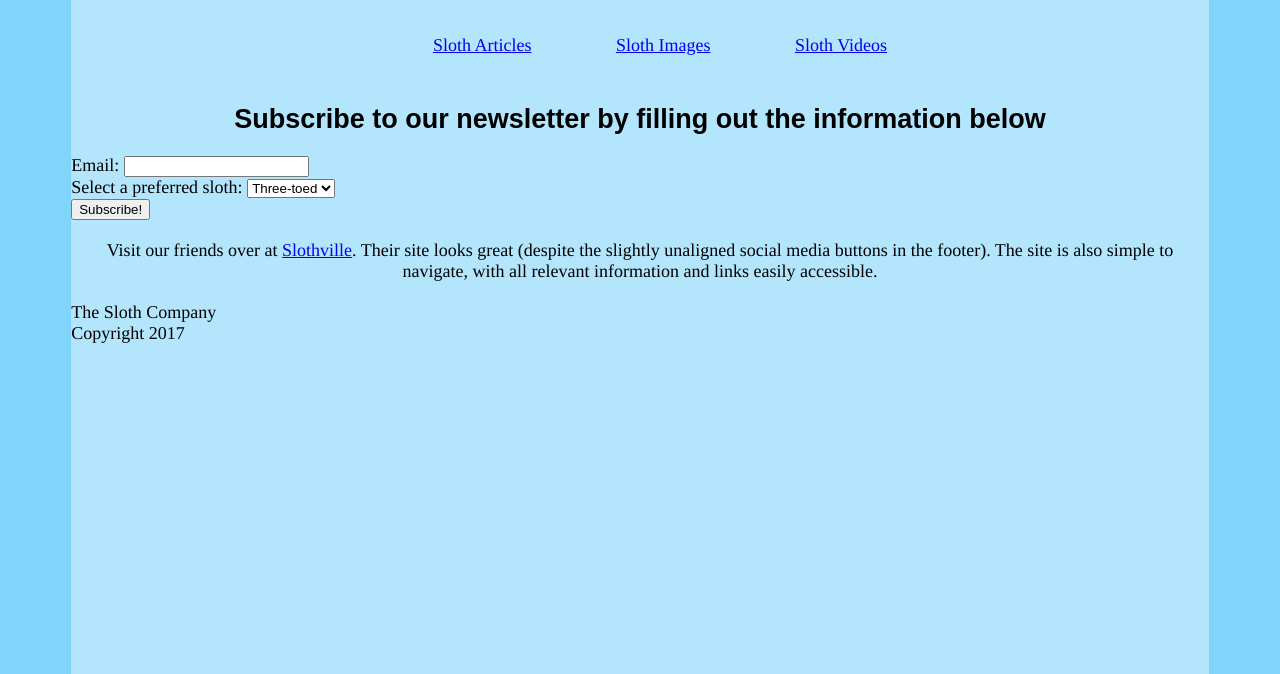
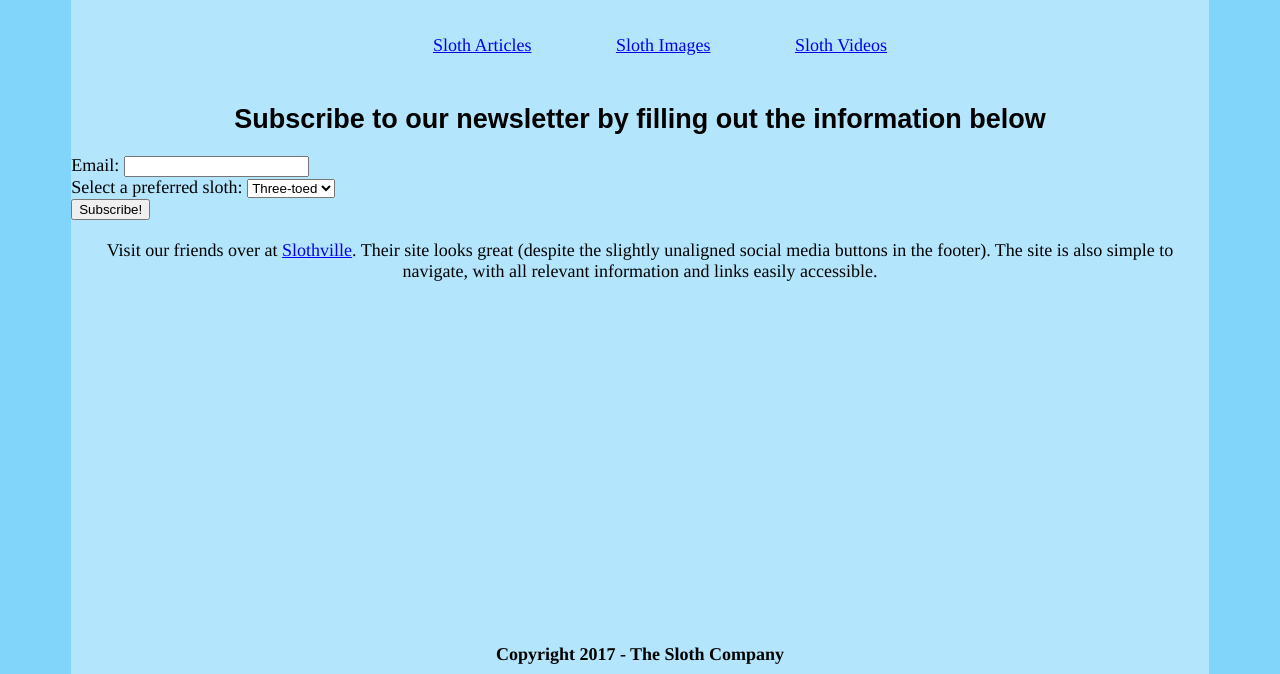
Before and after one commit to mpeiros/mpeiros.github.io, a plain HTML site: page index.html in a window 1280 px wide. Shown: the part 135-809 px from the top of the page. Drawn offline with Linux system fonts and the light colour scheme.

Commit message:
Update footer to be centered and use bold text

```diff
--- a/index.html
+++ b/index.html
@@ -40,8 +40,7 @@
     <p>Visit our friends over at <a href="http://www.slothville.com/" target="_blank">Slothville</a>. Their site looks great (despite the slightly unaligned social media buttons in the footer). The site is also simple to navigate, with all relevant information and links easily accessible.</p>
 
     <footer>
-      The Sloth Company<br>
-      Copyright 2017
+      Copyright 2017 - The Sloth Company
     </footer>
   </div>
 </body>
--- a/styles.css
+++ b/styles.css
@@ -27,6 +27,15 @@ nav ul li {
   margin: 20px 40px 20px 40px;
 }
 
+footer {
+  position: absolute;
+  bottom: 0;
+  left: 0;
+  width: 100%;
+  text-align: center;
+  font-weight: bold;
+}
+
 .container {
   width: 90%;
   height: 100%;
```
